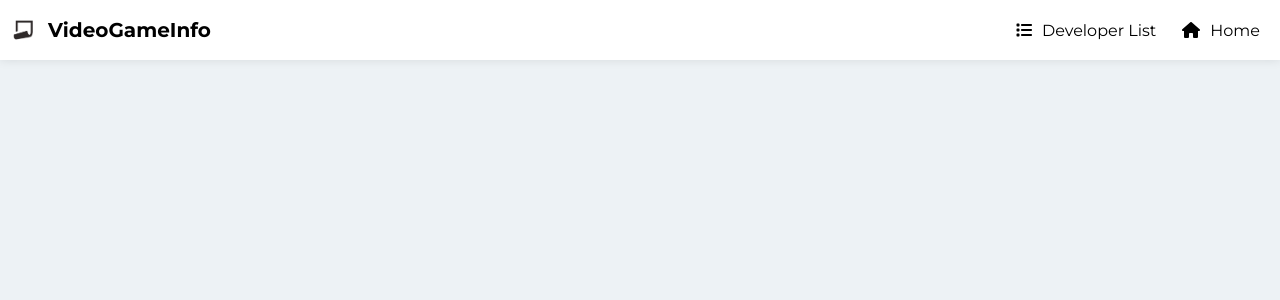
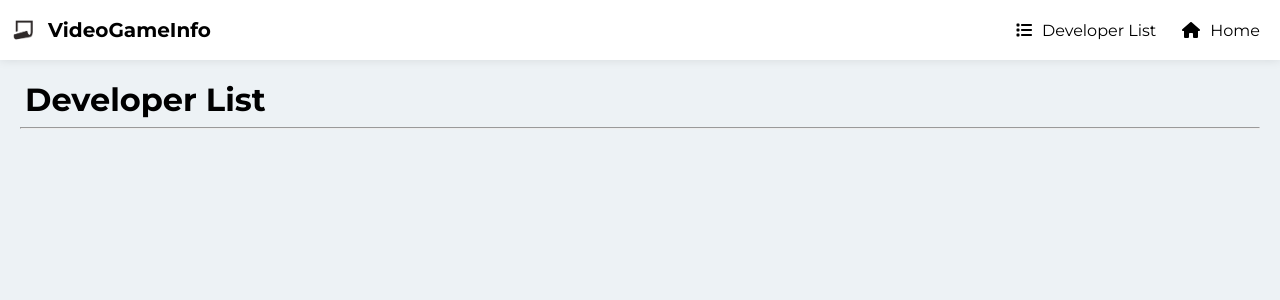
Before and after one commit to masonharniess/VideoGameInfoFrontend, an Angular app: page /developers in a window 1280 px wide. Shown: the top 300 px of the page. Built offline with nearby package versions, Linux system fonts and the light colour scheme.

Commit message:
style: format developers title

```diff
--- a/src/app/app.module.ts
+++ b/src/app/app.module.ts
@@ -10,7 +10,6 @@ import { FontAwesomeModule } from '@fortawesome/angular-fontawesome';
 import { DeveloperModule } from './developer-module/developer.module';
 
 // import { DeveloperListComponent } from './developer-list/developer-list.component';
-
 
 @NgModule({
   declarations: [
--- a/src/app/developer-list/developer-list.component.css
+++ b/src/app/developer-list/developer-list.component.css
@@ -0,0 +1,15 @@
+main {
+  padding: 10px;
+}
+
+.main_content_container {
+  /* outline: 1px solid rgb(180, 177, 177); */
+  /* border-radius: 5px; */
+  padding: 10px;
+}
+
+.main_title_container h1 {
+  padding: 0 5px;
+  margin: 0;
+
+}
--- a/src/app/developer-list/developer-list.component.html
+++ b/src/app/developer-list/developer-list.component.html
@@ -0,0 +1,8 @@
+<main>
+  <div class="main_content_container">
+    <div class="main_title_container">
+      <h1>{{pageTitle}}</h1>
+      <hr>
+    </div>
+  </div>
+</main>
--- a/src/app/developer-list/developer-list.component.ts
+++ b/src/app/developer-list/developer-list.component.ts
@@ -4,4 +4,6 @@ import { Component } from "@angular/core";
   templateUrl: './developer-list.component.html',
   styleUrls: ['./developer-list.component.css']
 })
-export class DeveloperListComponent {}
+export class DeveloperListComponent {
+  pageTitle = 'Developer List'
+}
--- a/src/app/home/home.component.css
+++ b/src/app/home/home.component.css
@@ -1,4 +1,3 @@
-@import url('https://fonts.googleapis.com/css2?family=Montserrat:wght@400;700&display=swap'); /* Google Fonts dependency */
 
 main {
     text-align: center;
```
Also changed, not shown: src/app/app.component.css (line endings or trailing spaces), src/app/app.component.html (line endings or trailing spaces).
